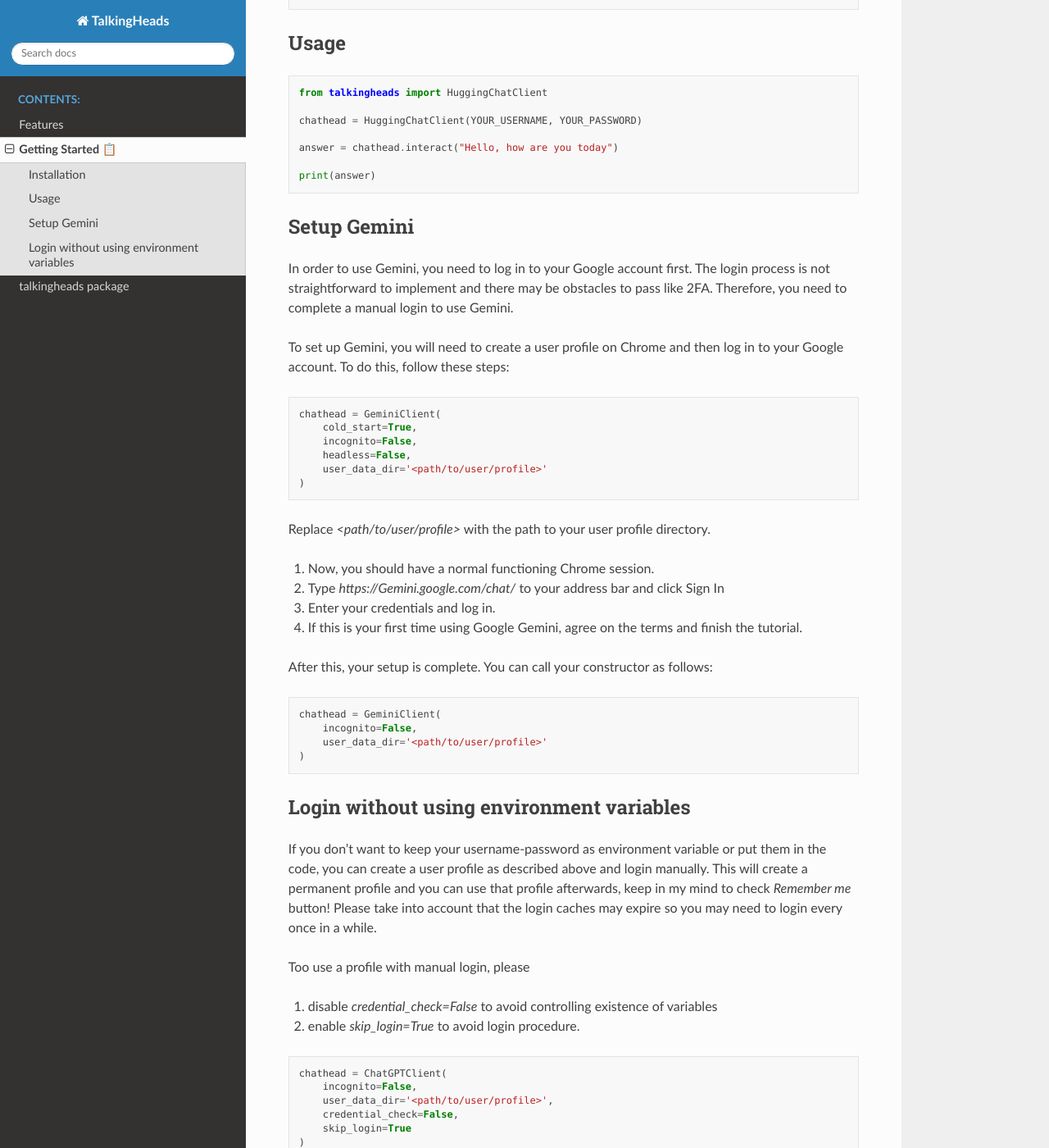
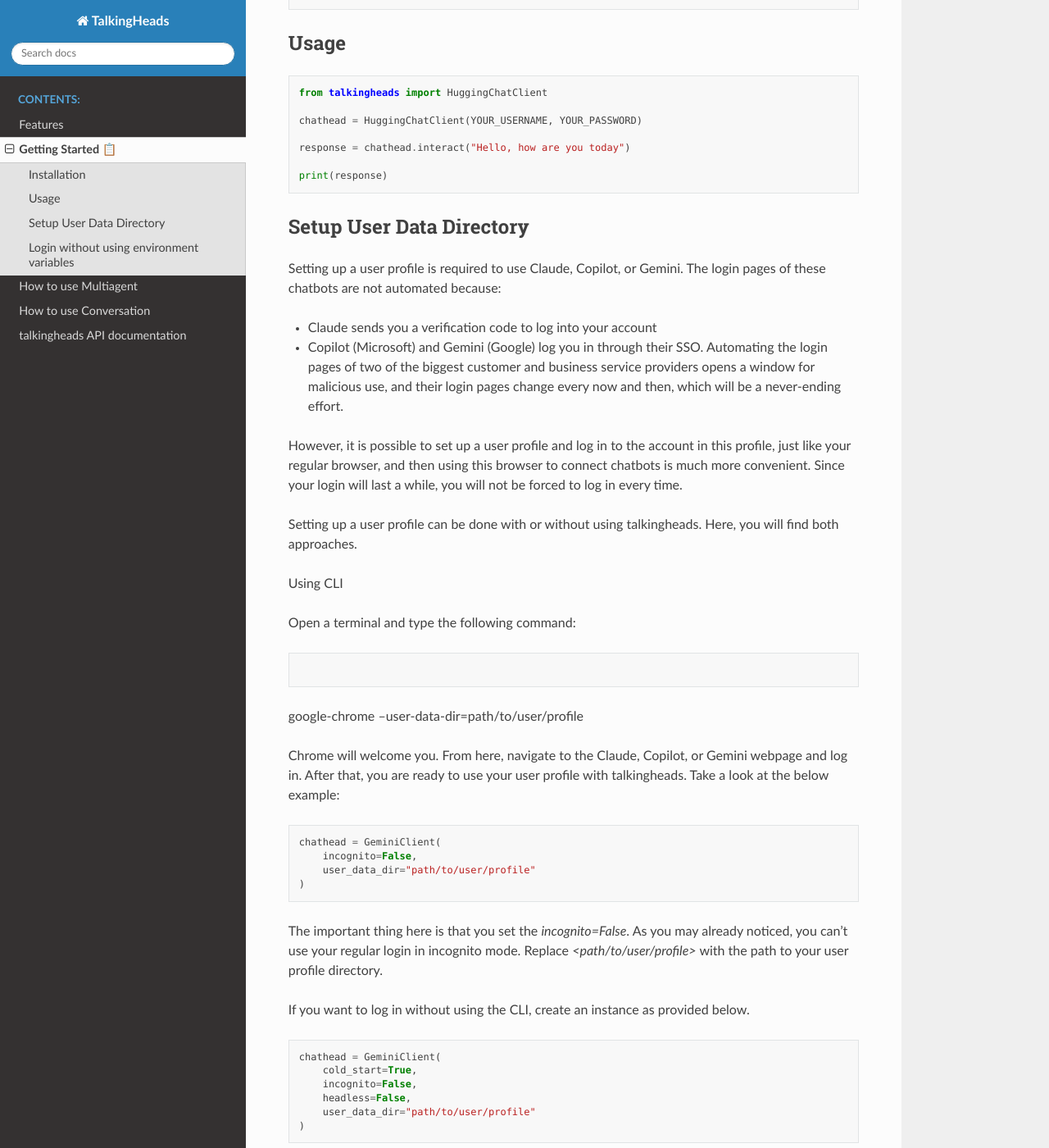
Before and after one commit to ugorsahin/TalkingHeads, a Sphinx documentation site: the page built from docs/tutorial/getting_started.rst, in a window 1280 px wide and 1400 px high, scrolled down 542 px. Shown: the whole window at 82% size. Built offline with Sphinx 7.4.7 and the Read the Docs theme 2.0.0, drawn with Linux system fonts in a browser that asks for light colours; some of the changed text lies outside the part shown.

Commit message:
doc: New documentation files, various structural fixes

```diff
--- a/docs/index.rst
+++ b/docs/index.rst
@@ -11,8 +11,10 @@
    :maxdepth: 2
    :caption: Contents:
 
-   tutorial/features
-   tutorial/getting_started.md
+   tutorial/features.md
+   tutorial/getting_started
+   tutorial/multiagent
+   tutorial/conversation
    source/talkingheads
 
 Indices and tables
--- a/docs/tutorial/getting_started.rst
+++ b/docs/tutorial/getting_started.rst
@@ -1,8 +1,9 @@
 Getting Started 📋
 ==================
-Before you begin, please ensure that you have Chrome installed on your system.
-To successfully pass the Cloudflare robot test, it is necessary to have undetected-chrome. 🌐🔒
-Here is a script to install chrome
+
+Before you begin, please ensure that Chrome is installed on your system.
+
+Here is a script to install Chrome
 
 .. code-block:: bash
 
@@ -31,19 +32,45 @@
 
     chathead = HuggingChatClient(YOUR_USERNAME, YOUR_PASSWORD)
 
-    answer = chathead.interact("Hello, how are you today")
+    response = chathead.interact("Hello, how are you today")
 
-    print(answer)
+    print(response)
 
 .. toctree::
    :maxdepth: 2
 
-Setup Gemini
-**********
+Setup User Data Directory
+*************************
 
-In order to use Gemini, you need to log in to your Google account first. The login process is not straightforward to implement and there may be obstacles to pass like 2FA. Therefore, you need to complete a manual login to use Gemini.
+Setting up a user profile is required to use Claude, Copilot, or Gemini. The login pages of these chatbots are not automated because:
 
-To set up Gemini, you will need to create a user profile on Chrome and then log in to your Google account. To do this, follow these steps:
+* Claude sends you a verification code to log into your account
+* Copilot (Microsoft) and Gemini (Google) log you in through their SSO. Automating the login pages of two of the biggest customer and business service providers opens a window for malicious use, and their login pages change every now and then, which will be a never-ending effort.
+
+However, it is possible to set up a user profile and log in to the account in this profile, just like your regular browser, and then using this browser to connect chatbots is much more convenient. Since your login will last a while, you will not be forced to log in every time.
+
+Setting up a user profile can be done with or without using talkingheads. Here, you will find both approaches.
+
+Using CLI
+
+Open a terminal and type the following command:
+
+.. code-block:: bash
+
+google-chrome --user-data-dir=path/to/user/profile
+
+Chrome will welcome you. From here, navigate to the Claude, Copilot, or Gemini webpage and log in. After that, you are ready to use your user profile with talkingheads. Take a look at the below example:
+
+.. code-block:: python
+
+    chathead = GeminiClient(
+        incognito=False,
+        user_data_dir="path/to/user/profile"
+    )
+
+The important thing here is that you set the `incognito=False`. As you may already noticed, you can't use your regular login in incognito mode. Replace `<path/to/user/profile>` with the path to your user profile directory.
+
+If you want to log in without using the CLI, create an instance as provided below.
 
 .. code-block:: python
 
@@ -51,15 +78,13 @@
         cold_start=True,
         incognito=False,
         headless=False,
-        user_data_dir='<path/to/user/profile>'
+        user_data_dir="path/to/user/profile"
     )
 
-Replace `<path/to/user/profile>` with the path to your user profile directory.
-
 #. Now, you should have a normal functioning Chrome session.
-#. Type `https://Gemini.google.com/chat/` to your address bar and click Sign In
+#. If you are not at the webpage, type the webpage address (e.g. `https://gemini.google.com/chat/`)
 #. Enter your credentials and log in.
-#. If this is your first time using Google Gemini, agree on the terms and finish the tutorial.
+#. If this is your first time using the account, agree to the terms and finish the tutorial.
 
 After this, your setup is complete. You can call your constructor as follows:
 
@@ -73,12 +98,12 @@
 Login without using environment variables
 *****************************************
 
-If you don't want to keep your username-password as environment variable or put them in the code, you can create a user profile as described above and login manually. This will create a permanent profile and you can use that profile afterwards, keep in my mind to check `Remember me` button! Please take into account that the login caches may expire so you may need to login every once in a while.
+If you don't want to keep your username-password as an environment variable or put them in the code, you can manually create a user profile as described above and log in. This will create a permanent profile, which you can use afterward. Keep it in mind to check the `Remember me` button! Please consider that the login caches may expire, so you may need to log in occasionally.
 
-Too use a profile with manual login, please
+To use a profile with a manual login, please
 
-#. disable `credential_check=False` to avoid controlling existence of variables
-#. enable `skip_login=True` to avoid login procedure.
+#. set `credential_check=False` to turn off controlling the existence of variables
+#. set `skip_login=True` to turn off the login procedure.
 
 .. code-block:: python
 
@@ -89,4 +114,4 @@
         skip_login=True
     )
 
-Replace <path/to/user/profile> with the path to user profile.
+Replace `<path/to/user/profile>` with the path to user profile.
```
Also changed, not shown: docs/source/talkingheads.model_library.rst (+32 -42 lines), docs/source/talkingheads.multiagent.rst (added, +7 -0 lines), docs/source/talkingheads.rst (+6 -19 lines), docs/tutorial/conversation.rst (added, +51 -0 lines), docs/tutorial/features.md (added, +28 -0 lines), docs/tutorial/features.rst (deleted, +0 -76 lines), docs/tutorial/multiagent.rst (added, +96 -0 lines).
